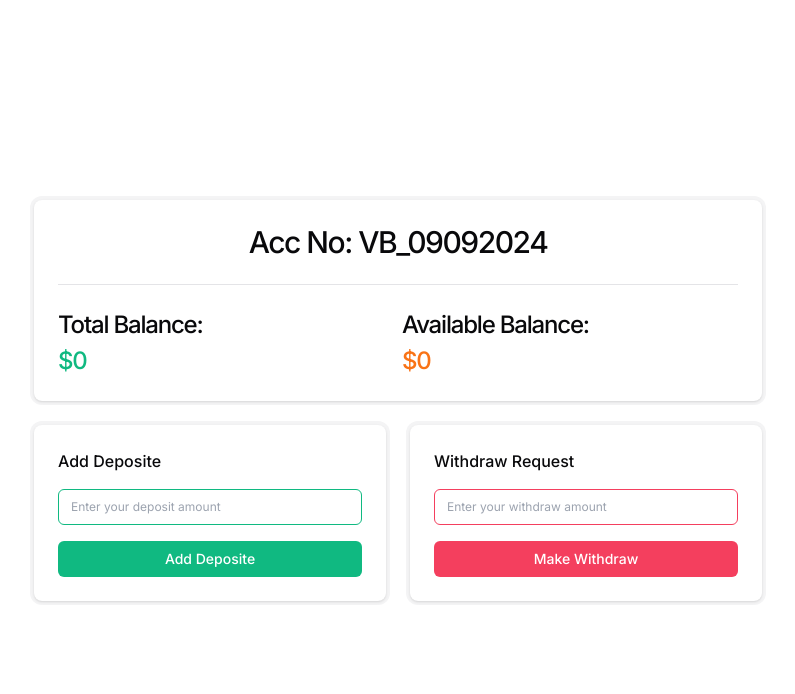
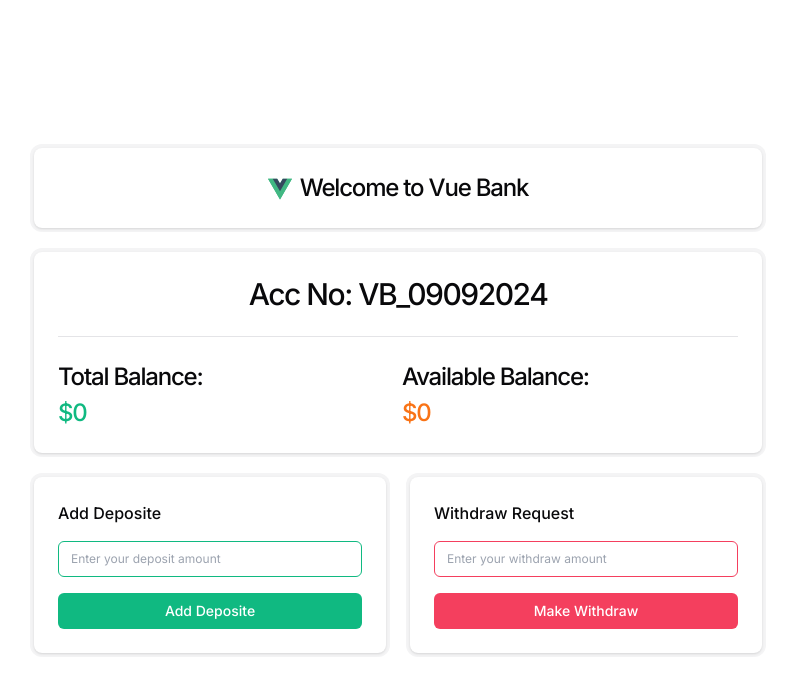
Before and after one commit to robiuzzaman4/vue-bank, a Vue app: page / in a window 1280 px wide. Shown: the top 694 px of the page, without its empty margins (242-1037 px from the left). Built offline with nearby package versions, Linux system fonts and the light colour scheme.

Commit message:
feat: bank header section done

```diff
--- a/src/components/Bank.vue
+++ b/src/components/Bank.vue
@@ -2,6 +2,7 @@
 import { ref, computed } from "vue";
 import { toast } from "vue3-toastify";
 import "vue3-toastify/dist/index.css";
+import Header from "./Header.vue";
 
 // calculating balance
 const totalBalance = ref(0);
@@ -55,7 +56,12 @@ const withdrawRequest = () => {
 
 <template>
   <!-- container -->
-  <div class="min-h-screen w-full max-w-screen-md mx-auto px-4 py-12 flex flex-col items-center justify-center gap-4">
+  <div
+    class="min-h-screen w-full max-w-screen-md mx-auto px-4 py-12 flex flex-col items-center justify-center gap-4"
+  >
+    <!-- header section -->
+    <Header />
+
     <!-- balance section -->
     <section class="w-full bg-zinc-100 p-1 rounded-xl">
       <div
--- /dev/null
+++ b/src/components/Header.vue
@@ -0,0 +1,24 @@
+<script setup>
+import { ref } from "vue";
+</script>
+
+<template>
+  <section class="w-full bg-zinc-100 p-1 rounded-xl">
+    <div
+      class="w-full h-full bg-white p-6 rounded-lg shadow grid place-items-center gap-6"
+    >
+      <div class="flex items-center gap-2">
+        <img
+          src="../../public/vue.svg"
+          alt="vue svg logo"
+          class="h-6 w-6 aspect-square"
+        />
+        <h2
+          class="text-base sm:text-xl md:text-2xl font-medium tracking-tighter"
+        >
+          Welcome to Vue Bank
+        </h2>
+      </div>
+    </div>
+  </section>
+</template>
```
